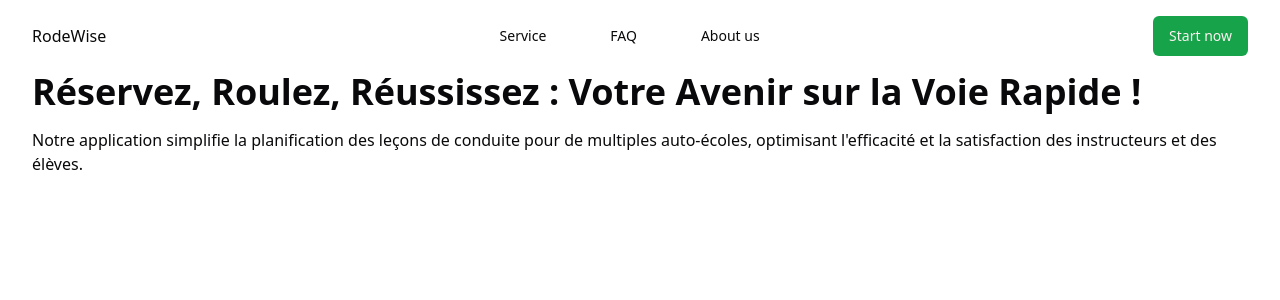
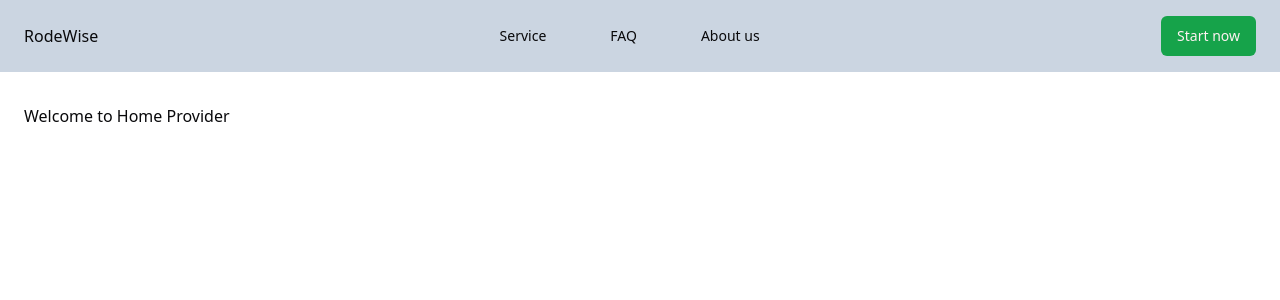
Before and after one commit to AlexandreHardyy/Challenge_Stack_5A_S1, a React (Vite) app in the folder frontend/: page /provider in a window 1280 px wide. Shown: the top 300 px of the page. Built offline with nearby package versions, Linux system fonts and the light colour scheme.

Commit message:
fontend(): setup rooting

```diff
--- a/frontend/package.json
+++ b/frontend/package.json
@@ -18,6 +18,7 @@
     "lucide-react": "^0.285.0",
     "react": "^18.2.0",
     "react-dom": "^18.2.0",
+    "react-router-dom": "^6.16.0",
     "tailwind-merge": "^1.14.0",
     "tailwindcss-animate": "^1.0.7"
   },
--- /dev/null
+++ b/frontend/src/Routes.tsx
@@ -0,0 +1,50 @@
+import {
+    createBrowserRouter,
+    RouterProvider,
+  } from "react-router-dom"
+  // ...
+import ClientLayout from "./layouts/Client"
+import Landing from "./pages/Landing"
+import NotFound from "./pages/NotFound"
+import AdminLayout from "./layouts/Admin"
+import HomeAdmin from "./pages/admin/HomeAdmin"
+import HomeProvider from "./pages/provider/HomeProvider"
+
+const Routes = () => {
+    const router = createBrowserRouter([
+      {
+        element: <ClientLayout />,
+        children: [
+          {
+            path: "/",
+            element: <Landing />,
+          },
+          {
+            path: "/provider",
+            element: <HomeProvider />,
+          }
+        ],
+        errorElement: <NotFound />,
+      },
+      {
+        element: <AdminLayout />,
+        children: [
+          {
+            path: "/admin",
+            element: <HomeAdmin />,
+          },
+          {
+            path: "/provider",
+            element: <HomeProvider />,
+          }
+        ],
+        errorElement: <NotFound />,
+      }
+    ])
+
+    return (
+        <RouterProvider router={router} />
+    )
+  }
+
+  export default Routes
--- a/frontend/src/index.css
+++ b/frontend/src/index.css
@@ -65,6 +65,10 @@ html, body {
   margin: 0;
 }
 
+html {
+  height: 100vh;
+}
+
 ul {
   list-style: none;
   padding: 0;
--- /dev/null
+++ b/frontend/src/layouts/Admin.tsx
@@ -0,0 +1,15 @@
+import Header from './Header'
+import { Outlet } from 'react-router-dom'
+
+const AdminLayout = () => {
+  return (
+    <>
+        <Header />
+        <main className="p-6 mt-20 h-full m-h-[100vh]">
+            <Outlet />
+        </main>
+        </>
+  )
+}
+
+export default AdminLayout
--- /dev/null
+++ b/frontend/src/layouts/Client.tsx
@@ -0,0 +1,15 @@
+import Header from './Header'
+import { Outlet } from 'react-router-dom'
+
+const ClientLayout = () => {
+  return (
+    <>
+        <Header />
+        <main className="p-6 mt-20 h-full m-h-[100vh]">
+            <Outlet />
+        </main>
+    </>
+  )
+}
+
+export default ClientLayout
--- a/frontend/src/layouts/Header.tsx
+++ b/frontend/src/layouts/Header.tsx
@@ -2,7 +2,7 @@ import { Button } from "@/components/ui/button";
 
 const Header = () => {
   return (
-    <div className="flex py-4 items-center justify-between">
+    <div className="fixed top-0 left-0 w-full bg-slate-300 flex py-4 px-6 items-center justify-between">
       <h1>RodeWise</h1>
       <div className="flex gap-8">
         <Button variant="ghost">Service</Button>
--- a/frontend/src/main.tsx
+++ b/frontend/src/main.tsx
@@ -2,14 +2,14 @@ import React from "react";
 import ReactDOM from "react-dom/client";
 import { QueryClient, QueryClientProvider } from "@tanstack/react-query";
 import "./index.css";
-import Landing from "@/pages/Landing.tsx";
+import Routes from "./Routes";
 
 const queryClient = new QueryClient();
 
 ReactDOM.createRoot(document.getElementById("root")!).render(
   <React.StrictMode>
     <QueryClientProvider client={queryClient}>
-      <Landing />
+      <Routes />
     </QueryClientProvider>
   </React.StrictMode>,
 );
--- a/frontend/src/pages/Landing.tsx
+++ b/frontend/src/pages/Landing.tsx
@@ -1,10 +1,6 @@
-import Header from "@/layouts/Header.tsx";
-
 const Landing = () => {
   return (
-    <div className="px-8">
-      <Header />
-      <main>
+    <div>
         <h1 className="font-semibold text-4xl">
           Réservez, Roulez, Réussissez : Votre Avenir sur la Voie Rapide !
         </h1>
@@ -13,7 +9,6 @@ const Landing = () => {
           pour de multiples auto-écoles, optimisant l'efficacité et la
           satisfaction des instructeurs et des élèves.
         </p>
-      </main>
     </div>
   );
 };
--- /dev/null
+++ b/frontend/src/pages/NotFound.tsx
@@ -0,0 +1,8 @@
+
+const NotFound = () => {
+  return (
+    <div>this page was not founded</div>
+  )
+}
+
+export default NotFound
--- /dev/null
+++ b/frontend/src/pages/admin/HomeAdmin.tsx
@@ -0,0 +1,10 @@
+
+const HomeAdmin = () => {
+  return (
+    <div>
+      <h1>Welcome to Home Admin</h1>
+    </div>
+  );
+};
+
+export default HomeAdmin;
--- /dev/null
+++ b/frontend/src/pages/client/HomeClient.tsx
@@ -0,0 +1,9 @@
+const HomeClient = () => {
+  return (
+    <div>
+    <h1>Welcome to Home Client</h1>
+  </div>
+  )
+}
+
+export default HomeClient
--- /dev/null
+++ b/frontend/src/pages/provider/HomeProvider.tsx
@@ -0,0 +1,9 @@
+const HomeProvider = () => {
+    return (
+      <div>
+      <h1>Welcome to Home Provider</h1>
+    </div>
+    )
+  }
+
+  export default HomeProvider
```
Also changed, not shown: 1 other file (tests, documents, lock files or other folders).
